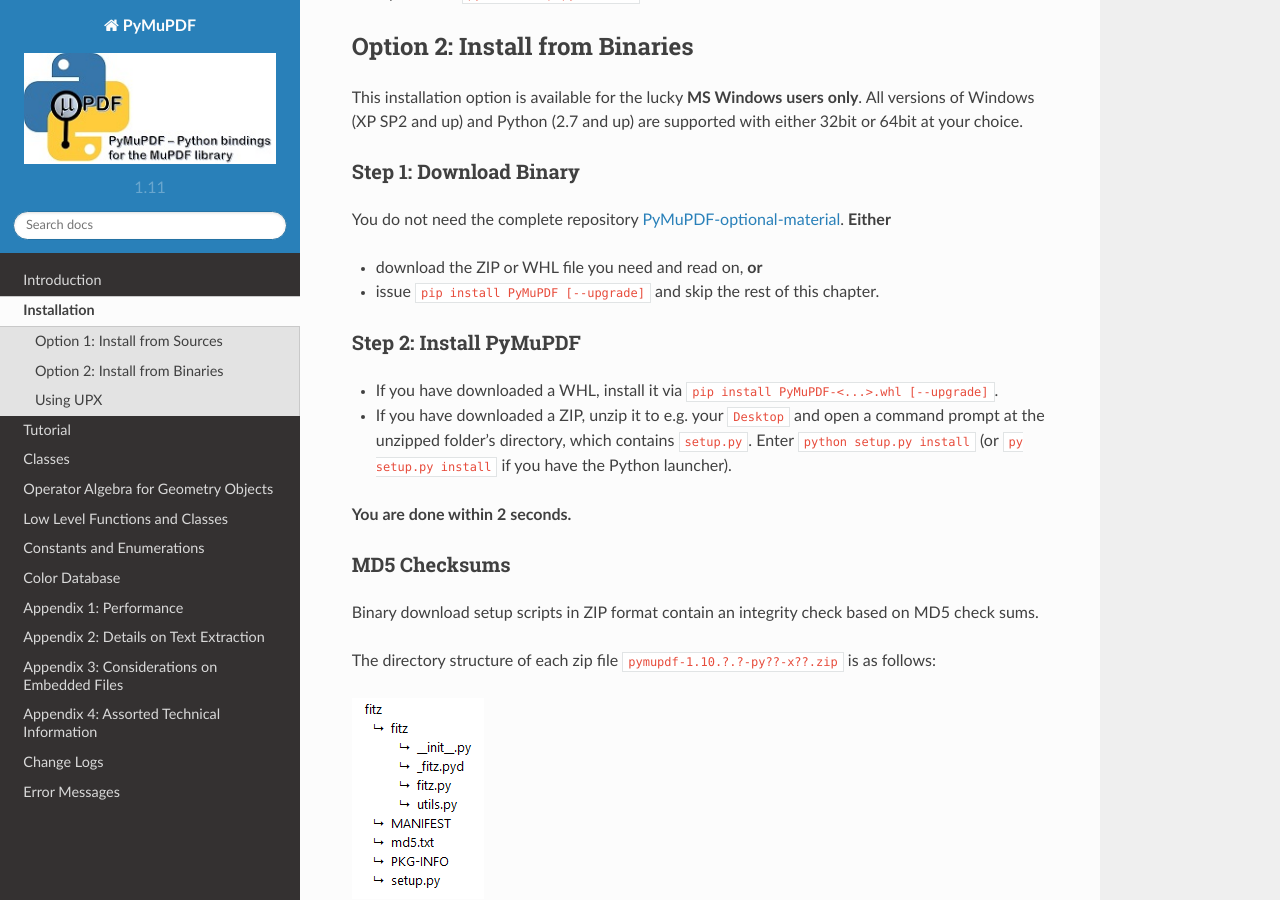
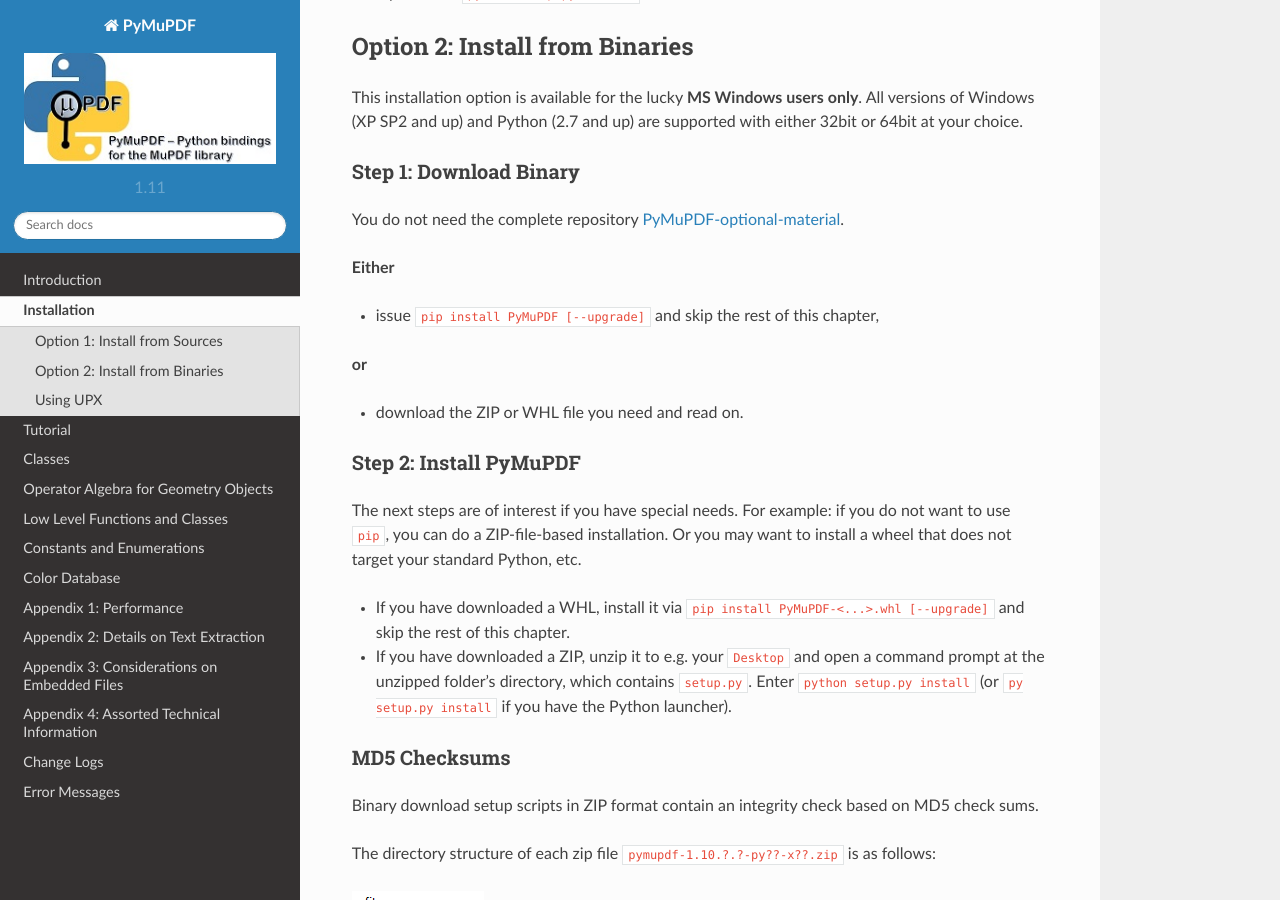
Before and after one commit to pymupdf/PyMuPDF-Optional-Material, a Sphinx documentation site: the page built from docs/installation.rst, in a window 1280 px wide and 900 px high, scrolled down 2908 px. Built offline with Sphinx 7.4.7 and the Read the Docs theme 2.0.0, drawn with Linux system fonts in a browser that asks for light colours.

Commit message:
Documentation update

```diff
--- a/docs/installation.rst
+++ b/docs/installation.rst
@@ -130,19 +130,23 @@
 
 Step 1: Download Binary
 ~~~~~~~~~~~~~~~~~~~~~~~~~~~~~~~~~~
-You do not need the complete repository `PyMuPDF-optional-material <https://github.com/JorjMcKie/PyMuPDF-optional-material/>`_. **Either**
+You do not need the complete repository `PyMuPDF-optional-material <https://github.com/JorjMcKie/PyMuPDF-optional-material/>`_.
 
-* download the ZIP or WHL file you need and read on, **or**
+**Either**
 
-* issue ``pip install PyMuPDF [--upgrade]`` and skip the rest of this chapter.
+* issue ``pip install PyMuPDF [--upgrade]`` and skip the rest of this chapter,
+
+**or**
+
+* download the ZIP or WHL file you need and read on.
 
 Step 2: Install PyMuPDF
 ~~~~~~~~~~~~~~~~~~~~~~~~
-* If you have downloaded a WHL, install it via ``pip install PyMuPDF-<...>.whl [--upgrade]``.
+The next steps are of interest if you have special needs. For example: if you do not want to use ``pip``, you can do a ZIP-file-based installation. Or you may want to install a wheel that does not target your standard Python, etc.
+
+* If you have downloaded a WHL, install it via ``pip install PyMuPDF-<...>.whl [--upgrade]`` and skip the rest of this chapter.
 
 * If you have downloaded a ZIP, unzip it to e.g. your ``Desktop`` and open a command prompt at the unzipped folder's directory, which contains ``setup.py``. Enter ``python setup.py install`` (or ``py setup.py install`` if you have the Python launcher).
-
-**You are done within 2 seconds.**
 
 MD5 Checksums
 ~~~~~~~~~~~~~~
```
Also changed, not shown: 1 other file.
